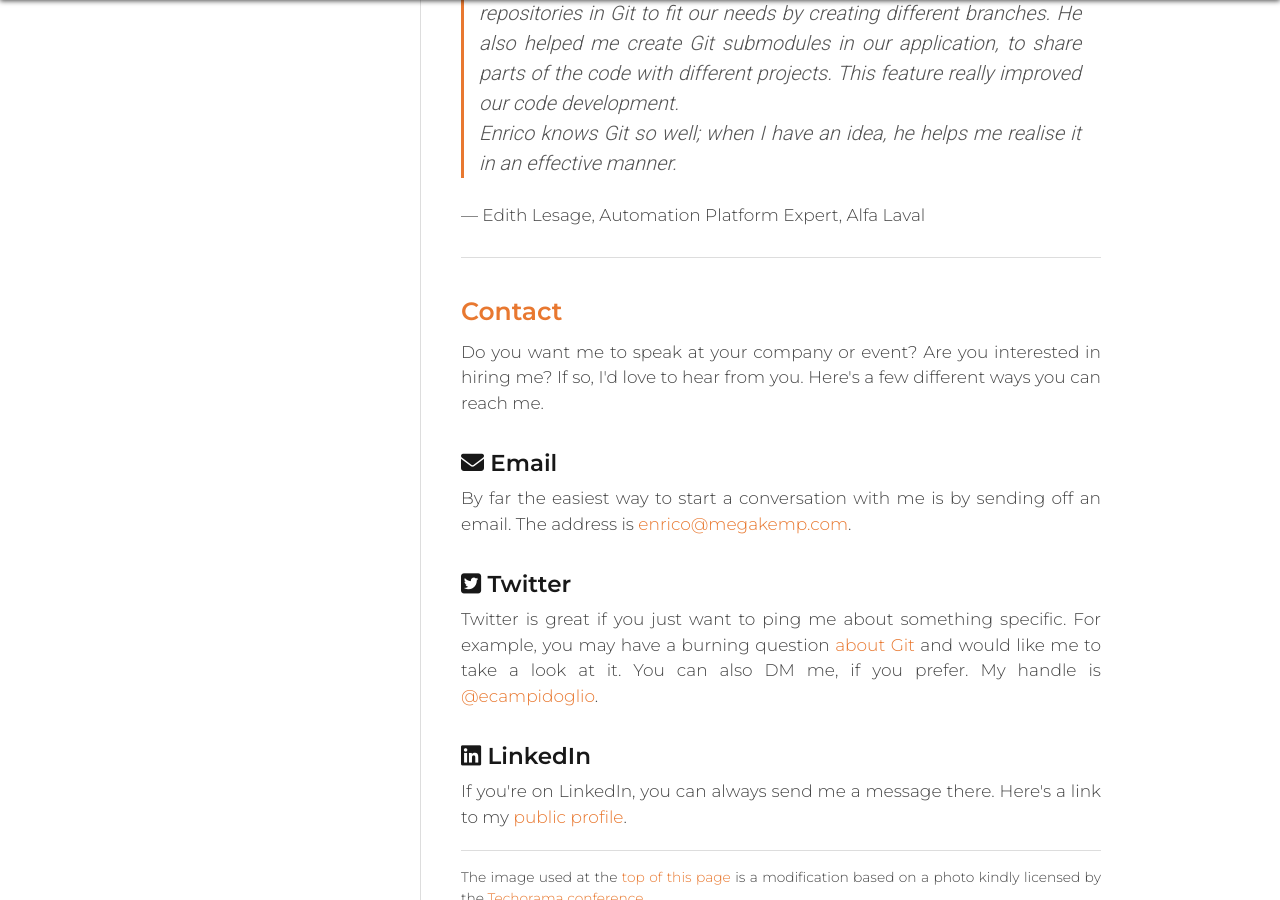
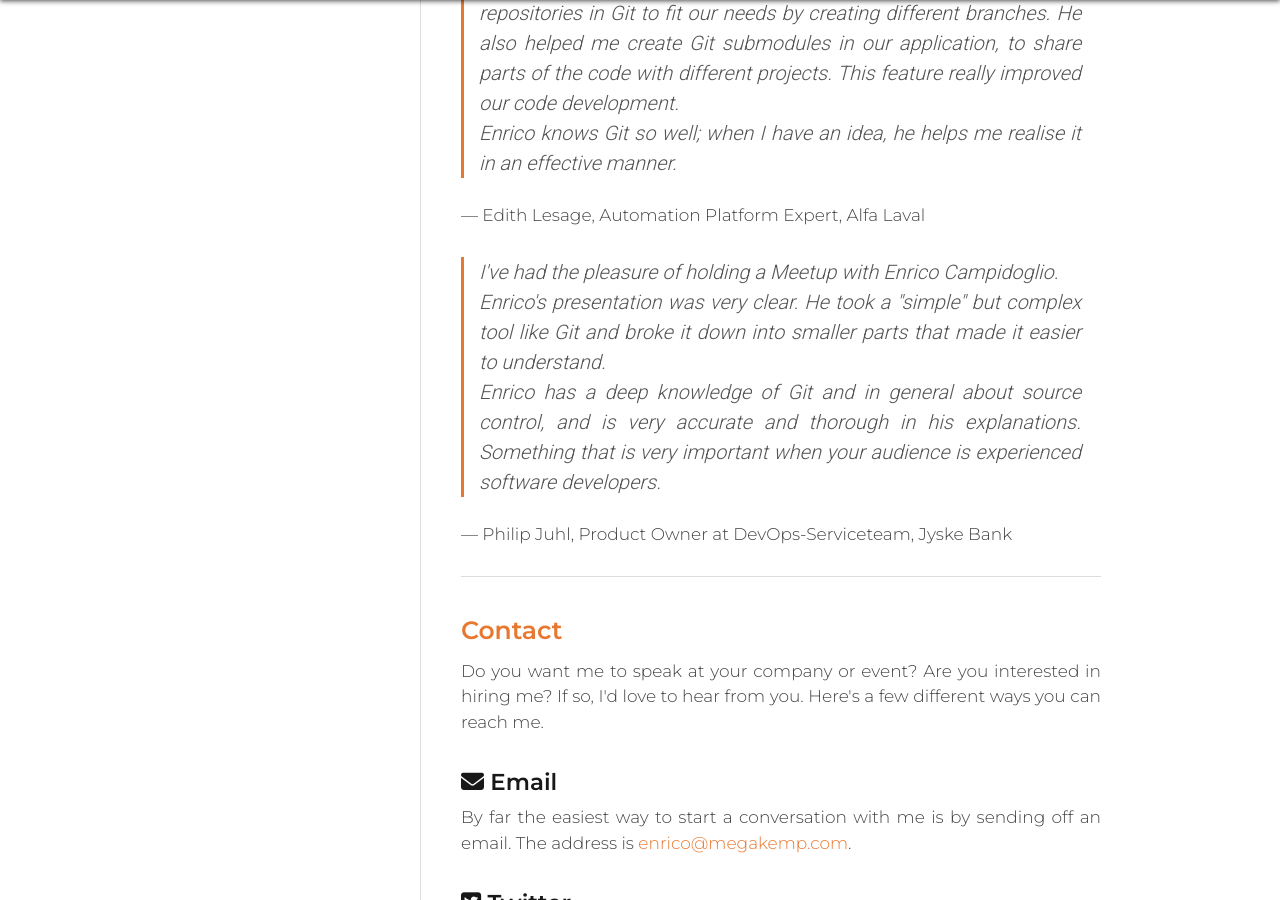
Before and after one commit to megakemp/megakemp.github.io, a Jekyll site: the page built from offering/index.html, in a window 1280 px wide and 900 px high, scrolled down 4149 px. Built offline with Jekyll 4.4.1, drawn with Linux system fonts in a browser that asks for light colours; nearby versions of some CDN libraries; comment, search, counter and statistics services are not loaded.

Commit message:
Adds the testimonial from Philip Juhl to the offering page

```diff
--- a/offering/index.html
+++ b/offering/index.html
@@ -106,6 +106,13 @@ redirect_from: /hire
   </blockquote>
   <span>— Edith Lesage, Automation Platform Expert, Alfa Laval</span>
 
+  <blockquote class="testimonial">
+    <p>I've had the pleasure of holding a Meetup with Enrico Campidoglio.<br/>
+    Enrico's presentation was very clear. He took a "simple" but complex tool like Git and broke it down into smaller parts that made it easier to understand.<br/>
+    Enrico has a deep knowledge of Git and in general about source control, and is very accurate and thorough in his explanations. Something that is very important when your audience is experienced software developers.</p>
+  </blockquote>
+  <span>— Philip Juhl, Product Owner at DevOps-Serviceteam, Jyske Bank</span>
+
   <hr/>
 
   <h2 id="contact">Contact</h2>
```
